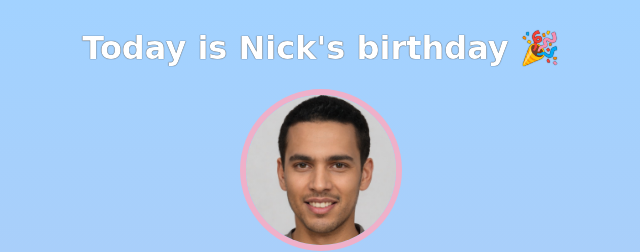
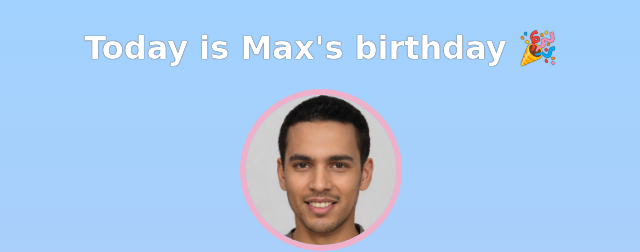
Before and after one commit to FRSuaria/bday-scrimba, a plain HTML site: page index.html in a window 1280 px wide. Shown: the top 252 px of the page, 319-959 px from the left. Drawn offline with Linux system fonts and the light colour scheme; a web font is replaced by a local one.

Commit message:
Change name to Max

```diff
--- a/index.html
+++ b/index.html
@@ -7,7 +7,7 @@
     </head>
     <body>
         <div id="header">
-            <h1>Today is Nick's birthday 🎉</h1>
+            <h1>Today is Max's birthday 🎉</h1>
             <img id="bff-img" src="images/nick.jpg">
             <h2 id="bday-age">24 years old</h2>
             <h4 id="bday-date">01.11.2022</h4>
```
